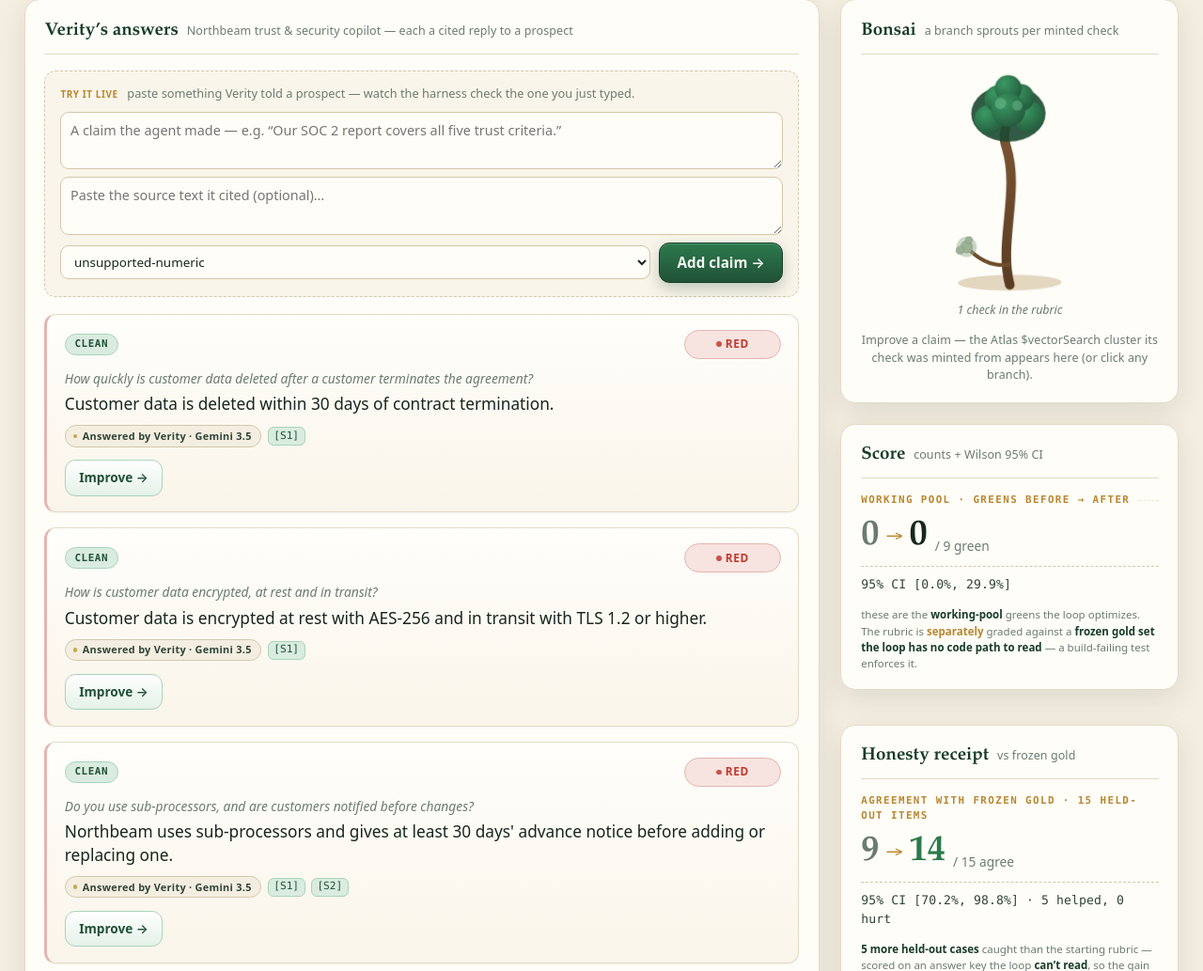
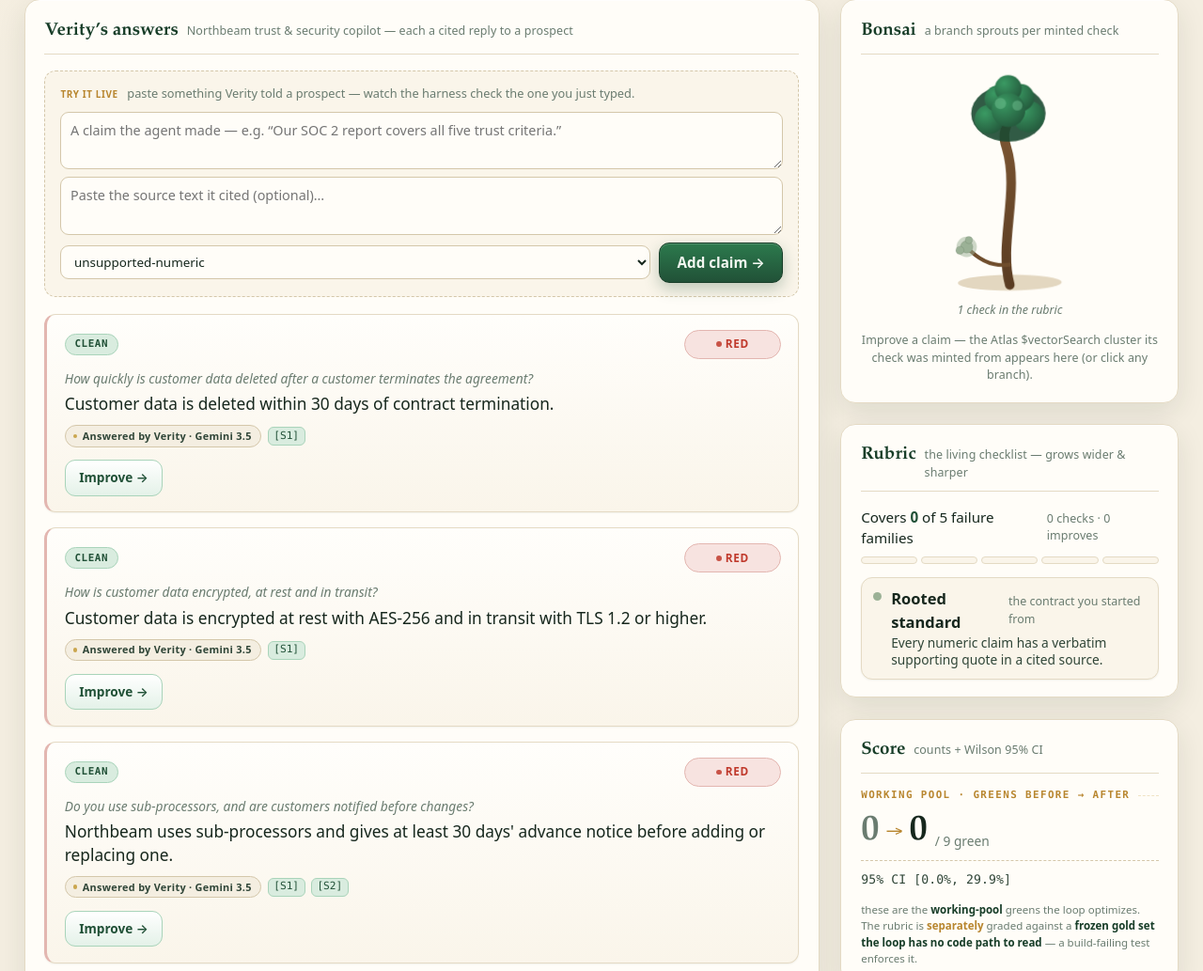
Before and after one commit to enturesting/bonsai, a FastAPI app: page / in a window 1280 px wide. Shown: the part 195-1228 px from the top of the page at 94% size. Run offline with FastAPI, Linux system fonts and the light colour scheme; some libraries are stand-ins or nearby versions.

Commit message:
demo: maturation viz — the rubric grows wider AND sharper (Move #4)
Adds a Rubric panel (between the tree and the score) so repeated Improve clicks
read as a maturing checklist, not just more twigs:
- a maturity METER over the 5 failure families (breadth) — fills a segment when a
  new family is first caught (pulses only the newly-covered segment);
- per-family VERSION chips + a vague→precise property DIFF (depth) — a family bumps
  v1→v2 only when a SECOND distinct failure shapes it (re-clicking the same claim
  never inflates the version).

- web/state.py: record_growth gains `category` (_growth → 3-tuples); new checks() /
  maturity() / _family_set(); CATEGORY_LABELS. branches() / tree shape unchanged.
- web/mock_stream.py: _RULES → a v1/v2/v3 _RULE_LADDER + rung()/rung_diff(); _RULES
  kept as a back-compat alias (the streamed pill rewrite is unchanged).
- web/routes.py: GET /rubric; dashboard context += checks/maturity; the growth
  observer passes the claim's category (resolved via pool_with_live, so live claims
  mature the meter too).
- templates/_rubric.html (meter + checklist, hx-trigger="grow from:body" like the
  tree); included in the sidebar. style.css: meter / checklist / chip / diff.

A minted check is NEVER vague: checks() shows the precise rung (rung(cat,max(ver,2)));
the vague v1 rung surfaces only as a diff's strikethrough `from`. Status is "active"
(every caught-failure check is active). The meter pulses only the segment a new
family just filled — not every bar on each refresh, and never on the clean beat.

- tests: 11 new (version logic, clean-is-control, coverage, ladder clamps, precise
  v1 property, active status, gated pulse, /rubric). 93 green, 3 skipped.

Honesty rail intact — DISPLAY state only: the frozen-gold receipt does NOT move per
click (the meter carries the live story; the gold card stays the proof). Verified by
a 2-lens Opus review (honesty + logic, template + integration); its blocker (vague
v1 property) and 2 majors (status, meter re-pulse) are fixed here.

Co-Authored-By: Claude Opus 4.8 (1M context) <noreply@anthropic.com>

```diff
--- a/web/mock_stream.py
+++ b/web/mock_stream.py
@@ -17,16 +17,60 @@ import os
 import fixtures
 from eval.scoring import wilson
 
-# Per-category rule rewrites the grower "streams" while re-deriving the check.
-_RULES = {
-    "unsupported-numeric": "Numeric claims must cite a source whose text contains the same figure, within rounding.",
-    "fabricated-quote": "Any quoted span must appear verbatim in the text of a cited source.",
-    "stale-wrong-citation": "Each claim must cite a source whose text actually supports it, not a stale or mismatched one.",
-    "single-source-overcite": "Do not attach more citations than the number of sources that genuinely support the claim.",
-    "vague-not-checkable": "Reject claims too vague to be checked against any cited source span.",
-    "clean": "A supported claim is backed by a verbatim span in at least one cited source.",
+# Per-category property LADDER (vague v1 → precise v2 → razor v3). The grower
+# "streams" the v2 (precise) rung while re-deriving the check; the maturation panel
+# (web/state.checks) shows where a family sits on its ladder as Improve is clicked
+# again. Display copy only — keyed by (category, version), deterministic + mock-safe.
+_RULE_LADDER = {
+    "unsupported-numeric": [
+        "Numbers in an answer should look supported.",
+        "Numeric claims must cite a source whose text contains the same figure, within rounding.",
+        "Every numeric promise must match the figure in the cited source span exactly, rounding only where the source rounds.",
+    ],
+    "fabricated-quote": [
+        "Quotes should come from the sources.",
+        "Any quoted span must appear verbatim in the text of a cited source.",
+        "Every attributed span must be byte-recoverable from one cited source, not paraphrased.",
+    ],
+    "stale-wrong-citation": [
+        "Citations should be relevant.",
+        "Each claim must cite a source whose text actually supports it, not a stale or mismatched one.",
+        "A claim must cite the current source version that supports it; superseded versions don't count.",
+    ],
+    "single-source-overcite": [
+        "Don't over-cite.",
+        "Do not attach more citations than the number of sources that genuinely support the claim.",
+        "Each cited source must independently support the specific sub-claim it's attached to.",
+    ],
+    "vague-not-checkable": [
+        "Answers should be specific.",
+        "Reject claims too vague to be checked against any cited source span.",
+        "Reject any claim that cannot be confirmed or refuted against a concrete source span.",
+    ],
 }
 _DEFAULT_RULE = "Each claim must be supported by a verbatim span in a cited source."
+
+
+def rung(category: str, version: int) -> str:
+    """The ladder rung for a family at a given maturity (version)."""
+    ladder = _RULE_LADDER.get(category) or [_DEFAULT_RULE]
+    return ladder[min(max(version, 1), len(ladder)) - 1]
+
+
+def rung_diff(category: str, version: int) -> "dict | None":
+    """{'from': prev rung, 'to': current rung} for a one-line vague→precise diff."""
+    ladder = _RULE_LADDER.get(category)
+    if not ladder or version < 2:
+        return None
+    hi = min(version, len(ladder))
+    return {"from": ladder[hi - 2], "to": ladder[hi - 1]}
+
+
+# Back-compat alias: the streamed pill rewrite still shows the v2 (precise) rung,
+# plus the "clean" control rule the mock uses for a green flip. mock_eval_stream
+# reads _RULES.get(category, _DEFAULT_RULE), unchanged.
+_RULES = {k: v[1] for k, v in _RULE_LADDER.items()}
+_RULES["clean"] = "A supported claim is backed by a verbatim span in at least one cited source."
 
 
 def _delay() -> float:
--- a/web/routes.py
+++ b/web/routes.py
@@ -85,6 +85,8 @@ async def dashboard(request: Request) -> HTMLResponse:
             "claims": claims,
             "score": _baseline_score(len(claims)),
             "branches": RUBRIC.branches(),
+            "checks": RUBRIC.checks(),
+            "maturity": RUBRIC.maturity(),
             "gold_result": _load_gold_result(),
         },
     )
@@ -168,16 +170,26 @@ async def improve_container(request: Request, claim_id: str) -> HTMLResponse:
     )
 
 
+def _category_for(claim_id: str) -> str:
+    """The failure category for a claim id (fixture OR live) — powers the maturity
+    meter. pool_with_live() is cached/cheap and already the resolver everywhere else."""
+    for q in pool_with_live():
+        if q.get("id") == claim_id:
+            return q.get("category", "")
+    return ""
+
+
 def _growth_observer(claim_id: str):
     """Record a rubric branch when the improve's score event passes by.
 
     This is display history only — /web never mints/prunes; it just watches
     eval_stream's output and remembers that this claim's check evolved.
     """
+    cat = _category_for(claim_id)
 
     def observe(d: dict) -> None:
         if d.get("event") == "score":
-            RUBRIC.record_growth(claim_id, bool(d["data"].get("passed")))
+            RUBRIC.record_growth(claim_id, bool(d["data"].get("passed")), cat)
 
     return observe
 
@@ -196,6 +208,16 @@ async def stream_improve(claim_id: str) -> EventSourceResponse:
         sse_events(claim_id, stream_fn, observer=_growth_observer(claim_id)),
         ping=20,
         headers={"X-Accel-Buffering": "no"},
+    )
+
+
+@router.get("/rubric", response_class=HTMLResponse)
+async def rubric(request: Request) -> HTMLResponse:
+    """The living checklist + maturity meter — refreshed on the same `grow` event
+    the tree listens to. Display state only (RUBRIC.checks/maturity)."""
+    return templates.TemplateResponse(
+        "_rubric.html",
+        {"request": request, "checks": RUBRIC.checks(), "maturity": RUBRIC.maturity()},
     )
 
 
--- a/web/static/style.css
+++ b/web/static/style.css
@@ -228,6 +228,70 @@ body {
 .lineage--clean { border-left: 3px solid var(--green-line); }
 .lineage-clean { margin: 0.5rem 0 0.4rem; font-size: 0.84rem; color: var(--ink-soft); }
 .lineage--clean .lineage-title { color: var(--green); }
+
+/* ---- rubric panel: maturity meter + living checklist (Move #4) ------------ */
+.maturity { margin: 0 0 14px; }
+.maturity-head { display: flex; justify-content: space-between; align-items: baseline; gap: 8px; }
+.maturity-count { font-size: 0.95rem; color: var(--ink); }
+.maturity-count strong { color: var(--forest); }
+.maturity-bar { display: flex; gap: 4px; margin-top: 8px; }
+.mseg {
+  flex: 1; height: 8px; border-radius: 5px;
+  background: var(--paper-3); border: 1px solid var(--line);
+  transition: background 0.45s ease, transform 0.25s ease;
+}
+.mseg--filled { border-color: transparent; }
+/* pulse ONLY the segment a new family just filled — not every filled bar on each refresh */
+.mseg--filled.mseg--new { animation: seg-fill 0.45s ease both; }
+/* per-family tint when filled — desaturated brand greens/golds, not a rainbow */
+.mseg--filled.mseg--unsupported-numeric    { background: var(--forest); }
+.mseg--filled.mseg--fabricated-quote       { background: var(--forest-bright); }
+.mseg--filled.mseg--stale-wrong-citation   { background: var(--gold); }
+.mseg--filled.mseg--vague-not-checkable    { background: var(--amber); }
+.mseg--filled.mseg--single-source-overcite { background: var(--gold-bright); }
+@keyframes seg-fill { from { transform: scaleY(0.4); opacity: 0.4; } to { transform: scaleY(1); opacity: 1; } }
+
+.checklist { list-style: none; margin: 0; padding: 0; display: flex; flex-direction: column; gap: 10px; }
+.check {
+  display: flex; gap: 10px; padding: 10px 12px; border-radius: 12px;
+  background: var(--paper-2); border: 1px solid var(--line); box-shadow: var(--shadow-sm);
+}
+.check--seed { background: var(--paper-3); }
+.check-dot { width: 9px; height: 9px; border-radius: 50%; margin-top: 5px; flex: 0 0 auto; }
+.dot--seed { background: #9bb196; }
+.dot--unsupported-numeric { background: var(--forest); }
+.dot--fabricated-quote { background: var(--forest-bright); }
+.dot--stale-wrong-citation { background: var(--gold); }
+.dot--vague-not-checkable { background: var(--amber); }
+.dot--single-source-overcite { background: var(--gold-bright); }
+.check-body { flex: 1; min-width: 0; }
+.check-line { display: flex; align-items: center; gap: 8px; }
+.check-name { font-weight: 600; color: var(--ink); }
+.check-tag { font-size: 0.78rem; color: var(--muted); }
+.check-mint { font-size: 0.78rem; color: var(--muted); margin: 2px 0 4px; }
+.check-prop { font-size: 0.86rem; color: var(--ink-soft); line-height: 1.35; }
+/* version chip — the maturation badge, the only loud element */
+.ver-chip {
+  font-size: 0.72rem; font-weight: 700; letter-spacing: 0.02em;
+  color: var(--forest-deep); background: var(--green-soft);
+  border: 1px solid var(--green-line); border-radius: 999px; padding: 1px 7px;
+}
+.check-status { margin-left: auto; font-size: 0.76rem; }
+.status--general { color: var(--green); font-weight: 600; }
+.status--watching { color: var(--amber); }
+.status--active { color: var(--green); font-weight: 600; }
+/* vague → precise diff */
+.check-diff {
+  margin-top: 6px; font-size: 0.78rem; line-height: 1.3;
+  padding: 6px 8px; border-radius: 8px; background: var(--paper-3);
+}
+.diff-from { color: var(--muted); text-decoration: line-through; }
+.diff-arrow { color: var(--gold); margin: 0 4px; }
+.diff-to { color: var(--forest); font-weight: 500; }
+/* newest row — reuse the bonsai's gold-accent "new leaf" beat */
+.check--new { border-color: var(--gold-line, var(--amber-line)); box-shadow: 0 0 0 2px var(--gold-soft); animation: row-in 0.5s ease both; }
+@keyframes row-in { from { opacity: 0; transform: translateY(6px); } to { opacity: 1; transform: none; } }
+@media (prefers-reduced-motion: reduce) { .mseg--new, .check--new { animation: none; } }
 
 /* ---- layout -------------------------------------------------------------- */
 .grid {
--- /dev/null
+++ b/web/templates/_rubric.html
@@ -0,0 +1,56 @@
+<section id="rubric" class="panel rubric-panel"
+         hx-get="/rubric" hx-trigger="grow from:body" hx-swap="outerHTML">
+  <h2>Rubric <span class="hint">the living checklist &mdash; grows wider &amp; sharper</span></h2>
+
+  {# ── maturity meter: coverage of the 5 failure families ── #}
+  <div class="maturity">
+    <div class="maturity-head">
+      <span class="maturity-count">Covers <strong>{{ maturity.covered }}</strong> of {{ maturity.total }} failure families</span>
+      <span class="maturity-sub hint">{{ maturity.n_checks }} check{{ '' if maturity.n_checks == 1 else 's' }} &middot; {{ maturity.n_improves }} improve{{ '' if maturity.n_improves == 1 else 's' }}</span>
+    </div>
+    <div class="maturity-bar" role="img"
+         aria-label="{{ maturity.covered }} of {{ maturity.total }} failure families covered">
+      {% for seg in maturity.segments %}
+      <span class="mseg mseg--{{ seg.category }}{{ ' mseg--filled' if seg.filled }}{{ ' mseg--new' if seg.new }}"
+            title="{{ seg.label }}{{ ' — covered' if seg.filled else ' — not yet caught' }}"></span>
+      {% endfor %}
+    </div>
+  </div>
+
+  {# ── the rooted human standard (seed), always shown ── #}
+  <ol class="checklist">
+    <li class="check check--seed">
+      <span class="check-dot dot--seed"></span>
+      <div class="check-body">
+        <div class="check-line">
+          <span class="check-name">Rooted standard</span>
+          <span class="check-tag">the contract you started from</span>
+        </div>
+        <div class="check-prop">Every numeric claim has a verbatim supporting quote in a cited source.</div>
+      </div>
+    </li>
+
+    {# ── one row per minted failure-family check ── #}
+    {% for c in checks %}
+    <li class="check check--{{ c.status }}{{ ' check--new' if c.new }}">
+      <span class="check-dot dot--{{ c.category }}"></span>
+      <div class="check-body">
+        <div class="check-line">
+          <span class="check-name">{{ c.label }}</span>
+          {% if c.version > 1 %}<span class="ver-chip" title="sharpened by {{ c.version }} distinct failures">v{{ c.version }}</span>{% endif %}
+          <span class="check-status status--{{ c.status }}">{{ '✓ active' if c.status == 'active' else 'watching' }}</span>
+        </div>
+        <div class="check-mint hint">minted from {{ c.minted_from }} failure{{ '' if c.minted_from == 1 else 's' }}</div>
+        <div class="check-prop">{{ c.property }}</div>
+        {% if c.diff %}
+        <div class="check-diff">
+          <span class="diff-from">{{ c.diff.from }}</span>
+          <span class="diff-arrow">&rarr;</span>
+          <span class="diff-to">{{ c.diff.to }}</span>
+        </div>
+        {% endif %}
+      </div>
+    </li>
+    {% endfor %}
+  </ol>
+</section>
--- a/web/templates/index.html
+++ b/web/templates/index.html
@@ -60,6 +60,7 @@
 
     <aside class="side">
       {% include "_tree.html" %}
+      {% include "_rubric.html" %}
       {% include "_score.html" %}
       {% include "_gold.html" %}
     </aside>
```
Also changed, not shown: web/state.py (+86 -5 lines), web/tests/test_rubric.py (added, +121 -0 lines).
